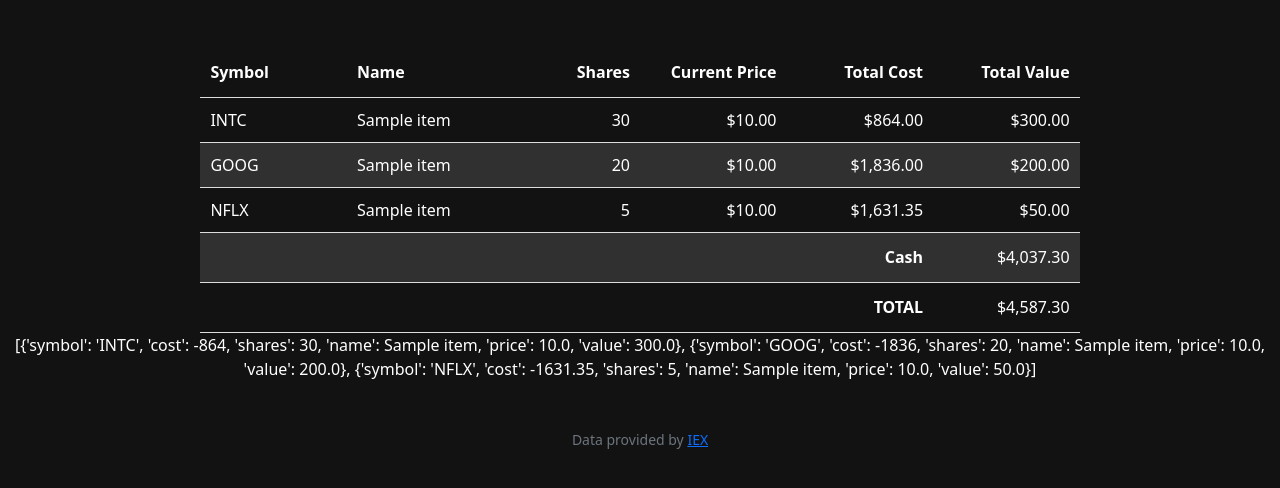
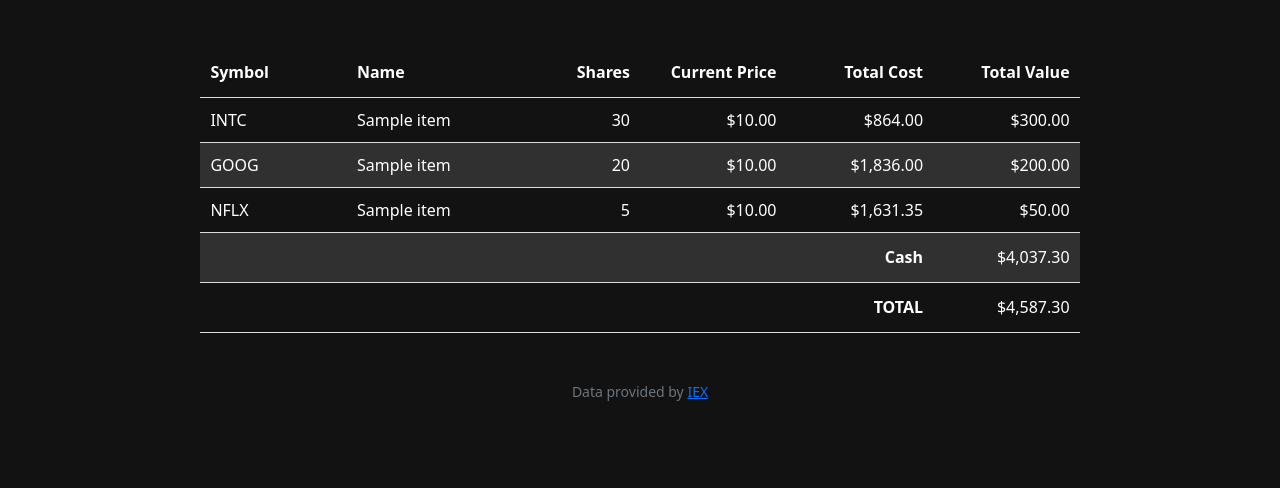
Before and after one commit to NeyasG/cs50, a Flask app: page / in a window 1280 px wide. Shown: the part 77-565 px from the top of the page. Run offline with Flask 2, Linux system fonts and the light colour scheme; a user stored in the database is signed in; data comes from the database, SQL or seed files in the repository; a database or web service that is not in the repository returns one stand-in record (values such as "Sample title"); data that the repository does not hold is empty; some libraries are stand-ins or nearby versions.

Commit message:
Wed, Jan 18, 2023, 11:35 PM +00:00

```diff
--- a/cs50/week9/finance/app.py
+++ b/cs50/week9/finance/app.py
@@ -60,12 +60,8 @@ def index():
         # Grand Total cash + stock value at current price
         grand_total += details["price"] * stock["shares"]
 
-    # Total cost of all shares at current price
-    total_cost = db.execute(
-        "SELECT SUM(cost) as cost FROM transactions WHERE user_id = ?", user)
-
     # render index.html
-    return render_template("index.html", cash=cash, stocks=stocks, total_cost=total_cost, grand_total=grand_total)
+    return render_template("index.html", cash=cash, stocks=stocks, grand_total=grand_total)
 
 
 @app.route("/buy", methods=["GET", "POST"])
--- a/cs50/week9/finance/templates/index.html
+++ b/cs50/week9/finance/templates/index.html
@@ -51,5 +51,4 @@
 </table>
 </div>
 
-{{stocks}}
 {% endblock %}
```
